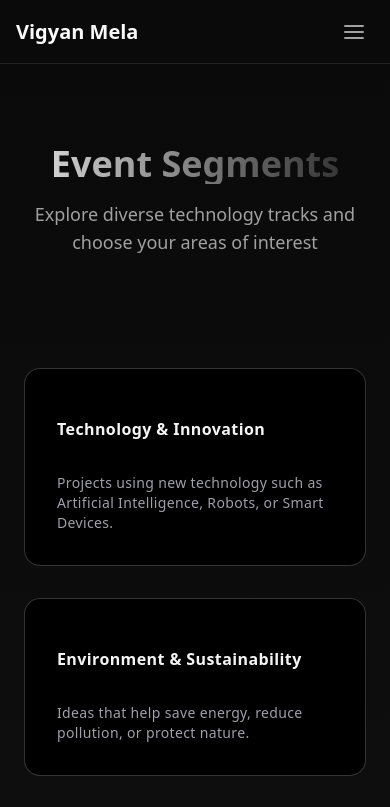
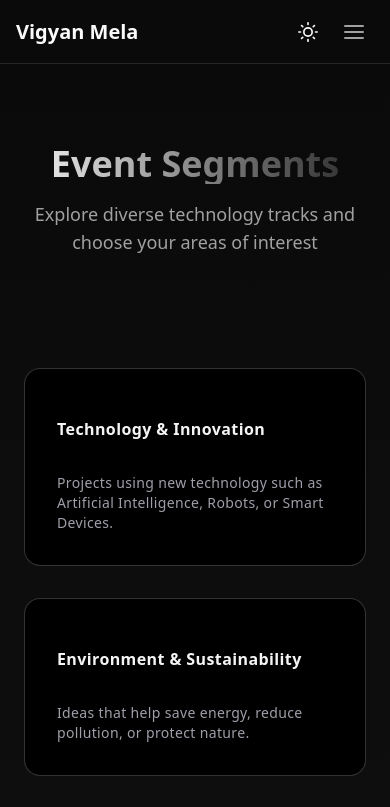
Before and after one commit to 0verWatchO5/vigyanmela2526, a Next.js app: page /segments in a window 390 px wide. Shown: the top 807 px of the page. Built offline with nearby package versions, Linux system fonts and the light colour scheme.

Commit message:
//themes added (button on navbar to toggle between light and dark mode)

```diff
--- a/app/globals.css
+++ b/app/globals.css
@@ -1,13 +1,35 @@
 @import "tailwindcss";
-@import "tw-animate-css";
+
+@plugin "tailwindcss-animate";
 
 @custom-variant dark (&:is(.dark *));
 
 @theme inline {
   --color-background: var(--background);
   --color-foreground: var(--foreground);
-  --font-sans: var(--font-geist-sans);
-  --font-mono: var(--font-geist-mono);
+  --color-card: var(--card);
+  --color-card-foreground: var(--card-foreground);
+  --color-popover: var(--popover);
+  --color-popover-foreground: var(--popover-foreground);
+  --color-primary: var(--primary);
+  --color-primary-foreground: var(--primary-foreground);
+  --color-secondary: var(--secondary);
+  --color-secondary-foreground: var(--secondary-foreground);
+  --color-muted: var(--muted);
+  --color-muted-foreground: var(--muted-foreground);
+  --color-accent: var(--accent);
+  --color-accent-foreground: var(--accent-foreground);
+  --color-destructive: var(--destructive);
+  --color-destructive-foreground: var(--destructive-foreground);
+  --color-border: var(--border);
+  --color-input: var(--input);
+  --color-ring: var(--ring);
+  --color-chart-1: var(--chart-1);
+  --color-chart-2: var(--chart-2);
+  --color-chart-3: var(--chart-3);
+  --color-chart-4: var(--chart-4);
+  --color-chart-5: var(--chart-5);
+  --radius: 0.5rem;
   --color-sidebar-ring: var(--sidebar-ring);
   --color-sidebar-border: var(--sidebar-border);
   --color-sidebar-accent-foreground: var(--sidebar-accent-foreground);
@@ -16,40 +38,10 @@
   --color-sidebar-primary: var(--sidebar-primary);
   --color-sidebar-foreground: var(--sidebar-foreground);
   --color-sidebar: var(--sidebar);
-  --color-chart-5: var(--chart-5);
-  --color-chart-4: var(--chart-4);
-  --color-chart-3: var(--chart-3);
-  --color-chart-2: var(--chart-2);
-  --color-chart-1: var(--chart-1);
-  --color-ring: var(--ring);
-  --color-input: var(--input);
-  --color-border: var(--border);
-  --color-destructive: var(--destructive);
-  --color-accent-foreground: var(--accent-foreground);
-  --color-accent: var(--accent);
-  --color-muted-foreground: var(--muted-foreground);
-  --color-muted: var(--muted);
-  --color-secondary-foreground: var(--secondary-foreground);
-  --color-secondary: var(--secondary);
-  --color-primary-foreground: var(--primary-foreground);
-  --color-primary: var(--primary);
-  --color-popover-foreground: var(--popover-foreground);
-  --color-popover: var(--popover);
-  --color-card-foreground: var(--card-foreground);
-  --color-card: var(--card);
-  --radius-sm: calc(var(--radius) - 4px);
-  --radius-md: calc(var(--radius) - 2px);
-  --radius-lg: var(--radius);
-  --radius-xl: calc(var(--radius) + 4px);
-  --shadow-input:
-    0px 2px 3px -1px rgba(0, 0, 0, 0.1),
-    0px 1px 0px 0px rgba(25, 28, 33, 0.02),
-    0px 0px 0px 1px rgba(25, 28, 33, 0.08);
 }
 
 :root {
-  --radius: 0.625rem;
-  --background: oklch(0% 0 0);
+  --background: oklch(1 0 0);
   --foreground: oklch(0.145 0 0);
   --card: oklch(1 0 0);
   --card-foreground: oklch(0.145 0 0);
@@ -64,6 +56,7 @@
   --accent: oklch(0.97 0 0);
   --accent-foreground: oklch(0.205 0 0);
   --destructive: oklch(0.577 0.245 27.325);
+  --destructive-foreground: oklch(0.577 0.245 27.325);
   --border: oklch(0.922 0 0);
   --input: oklch(0.922 0 0);
   --ring: oklch(0.708 0 0);
@@ -72,6 +65,7 @@
   --chart-3: oklch(0.398 0.07 227.392);
   --chart-4: oklch(0.828 0.189 84.429);
   --chart-5: oklch(0.769 0.188 70.08);
+  --radius: 0.625rem;
   --sidebar: oklch(0.985 0 0);
   --sidebar-foreground: oklch(0.145 0 0);
   --sidebar-primary: oklch(0.205 0 0);
@@ -85,11 +79,11 @@
 .dark {
   --background: oklch(0.145 0 0);
   --foreground: oklch(0.985 0 0);
-  --card: oklch(0.205 0 0);
+  --card: oklch(0.145 0 0);
   --card-foreground: oklch(0.985 0 0);
-  --popover: oklch(0.205 0 0);
+  --popover: oklch(0.145 0 0);
   --popover-foreground: oklch(0.985 0 0);
-  --primary: oklch(0.922 0 0);
+  --primary: oklch(0.985 0 0);
   --primary-foreground: oklch(0.205 0 0);
   --secondary: oklch(0.269 0 0);
   --secondary-foreground: oklch(0.985 0 0);
@@ -97,10 +91,11 @@
   --muted-foreground: oklch(0.708 0 0);
   --accent: oklch(0.269 0 0);
   --accent-foreground: oklch(0.985 0 0);
-  --destructive: oklch(0.704 0.191 22.216);
-  --border: oklch(1 0 0 / 10%);
-  --input: oklch(1 0 0 / 15%);
-  --ring: oklch(0.556 0 0);
+  --destructive: oklch(0.396 0.141 25.723);
+  --destructive-foreground: oklch(0.637 0.237 25.331);
+  --border: oklch(0.269 0 0);
+  --input: oklch(0.269 0 0);
+  --ring: oklch(0.439 0 0);
   --chart-1: oklch(0.488 0.243 264.376);
   --chart-2: oklch(0.696 0.17 162.48);
   --chart-3: oklch(0.769 0.188 70.08);
@@ -112,8 +107,8 @@
   --sidebar-primary-foreground: oklch(0.985 0 0);
   --sidebar-accent: oklch(0.269 0 0);
   --sidebar-accent-foreground: oklch(0.985 0 0);
-  --sidebar-border: oklch(1 0 0 / 10%);
-  --sidebar-ring: oklch(0.556 0 0);
+  --sidebar-border: oklch(0.269 0 0);
+  --sidebar-ring: oklch(0.439 0 0);
 }
 
 @layer base {
@@ -124,23 +119,3 @@
     @apply bg-background text-foreground;
   }
 }
-
-/* Scrollbar For WebKit browsers*/
-::-webkit-scrollbar {
-  width: 15px;
-}
-
-::-webkit-scrollbar-track {
-  background: rgb(50, 50, 50);
-  border-radius: 5px;
-}
-
-::-webkit-scrollbar-thumb {
-  background-color: #0c5aa7;
-  border-radius: 5px;
-  border: 3px solid #545454;
-}
-
-::-webkit-scrollbar-thumb:hover {
-  background-color: #003972;
-}
--- a/app/layout.tsx
+++ b/app/layout.tsx
@@ -1,11 +1,10 @@
 "use client";
-
 
 import { Geist, Geist_Mono } from "next/font/google";
 import "./globals.css";
-
-import React, { useState } from "react";
+import React, { useState, useEffect } from "react";
 import { usePathname } from "next/navigation";
+import { ThemeProvider, useTheme } from "next-themes";
 
 const geistSans = Geist({
   variable: "--font-geist-sans",
@@ -21,6 +20,45 @@ function cn(...inputs: any[]) {
   return inputs.filter(Boolean).join(" ");
 }
 
+// --- ICONS ---
+
+const IconSun = ({ className }: { className?: string }) => (
+  <svg
+    xmlns="http://www.w3.org/2000/svg"
+    viewBox="0 0 24 24"
+    fill="none"
+    stroke="currentColor"
+    strokeWidth="2"
+    strokeLinecap="round"
+    strokeLinejoin="round"
+    className={className}
+  >
+    <circle cx="12" cy="12" r="5" />
+    <line x1="12" y1="1" x2="12" y2="3" />
+    <line x1="12" y1="21" x2="12" y2="23" />
+    <line x1="4.22" y1="4.22" x2="5.64" y2="5.64" />
+    <line x1="18.36" y1="18.36" x2="19.78" y2="19.78" />
+    <line x1="1" y1="12" x2="3" y2="12" />
+    <line x1="21" y1="12" x2="23" y2="12" />
+    <line x1="4.22" y1="19.78" x2="5.64" y2="18.36" />
+    <line x1="18.36" y1="5.64" x2="19.78" y2="4.22" />
+  </svg>
+);
+
+const IconMoon = ({ className }: { className?: string }) => (
+  <svg
+    xmlns="http://www.w3.org/2000/svg"
+    viewBox="0 0 24 24"
+    fill="none"
+    stroke="currentColor"
+    strokeWidth="2"
+    strokeLinecap="round"
+    strokeLinejoin="round"
+    className={className}
+  >
+    <path d="M21 12.79A9 9 0 1 1 11.21 3 7 7 0 0 0 21 12.79z" />
+  </svg>
+);
 
 const IconHome = (props: any) => (
   <svg
@@ -148,6 +186,8 @@ const IconMenu = (props: any) => (
   </svg>
 );
 
+// --- NAVIGATION ITEMS ---
+
 export const navigationItems = [
   {
     label: "Home",
@@ -176,22 +216,53 @@ export const navigationItems = [
   },
 ];
 
+// --- COMPONENTS ---
+
+function ThemeToggle() {
+  const { theme, setTheme } = useTheme();
+  const [mounted, setMounted] = useState(false);
+
+  useEffect(() => {
+    setMounted(true);
+  }, []);
+
+  if (!mounted) return <div className="w-9 h-9" />;
+
+  return (
+    <button
+      onClick={() => setTheme(theme === "dark" ? "light" : "dark")}
+      className="flex items-center justify-center p-2 rounded-md hover:bg-zinc-100 dark:hover:bg-zinc-800 text-foreground transition-colors"
+      title="Toggle Theme"
+    >
+      {theme === "dark" ? (
+        <IconSun className="h-5 w-5" />
+      ) : (
+        <IconMoon className="h-5 w-5" />
+      )}
+      <span className="sr-only">Toggle theme</span>
+    </button>
+  );
+}
+
 const Header = ({ onMenuClick, isOpen }: { onMenuClick: () => void; isOpen: boolean }) => {
   return (
     <header className={cn(
         "sticky top-0 z-30 flex h-16 w-full items-center justify-between border-b bg-background px-4 lg:hidden",
-        "border-border" // Use global theme variable
+        "border-border"
       )}>
-      <h1 className="whitespace-nowrap font-bold text-xl text-foreground"> {}
+      <h1 className="whitespace-nowrap font-bold text-xl text-foreground">
         Vigyan Mela
       </h1>
+      <div className="flex items-center gap-2">
+        <ThemeToggle />
         <button
           type="button"
           onClick={onMenuClick}
-        className="p-2 rounded-md text-muted-foreground hover:bg-zinc-800"
+          className="p-2 rounded-md text-muted-foreground hover:bg-zinc-100 dark:hover:bg-zinc-800"
         >
           {isOpen ? <IconX /> : <IconMenu />}
         </button>
+      </div>
     </header>
   );
 };
@@ -201,10 +272,10 @@ const MobileNavMenu = ({ isOpen, onClose, currentPath }: { isOpen: boolean; onCl
     <div
       className={cn(
         "fixed top-16 left-0 z-20 w-full border-b bg-background p-4",
-        "border-border", // Use global theme variable
-        "lg:hidden", // Hide on desktop
+        "border-border",
+        "lg:hidden",
         "transition-transform duration-300 ease-in-out",
-        isOpen ? "translate-y-0" : "-translate-y-[200%]" // Slide from top
+        isOpen ? "translate-y-0" : "-translate-y-[200%]"
       )}
     >
       <div className="flex flex-col gap-2">
@@ -212,9 +283,9 @@ const MobileNavMenu = ({ isOpen, onClose, currentPath }: { isOpen: boolean; onCl
           <SidebarLink
             key={index}
             link={item}
-            isCollapsed={false} // Always show text
+            isCollapsed={false}
             isActive={currentPath === item.href}
-            onClick={onClose} // Close menu on link click
+            onClick={onClose}
           />
         ))}
       </div>
@@ -222,16 +293,15 @@ const MobileNavMenu = ({ isOpen, onClose, currentPath }: { isOpen: boolean; onCl
   );
 };
 
-
 const Sidebar = ({ children, isCollapsed, onMouseEnter, onMouseLeave }: { children: React.ReactNode; isCollapsed: boolean; onMouseEnter: () => void; onMouseLeave: () => void; }) => {
   return (
     <aside
       className={cn(
         "fixed top-0 left-0 z-50 flex h-screen flex-col overflow-y-auto border-r bg-background p-4",
-        "border-border", // Use global theme variable
-        "transition-all duration-300 ease-in-out", // Use 'all' for width
+        "border-border",
+        "transition-all duration-300 ease-in-out",
         isCollapsed ? "w-20" : "w-64",
-        "hidden lg:flex" // HIDE ON MOBILE, show on desktop
+        "hidden lg:flex"
       )}
       onMouseEnter={onMouseEnter}
       onMouseLeave={onMouseLeave}
@@ -252,7 +322,7 @@ const SidebarBody = ({ children, isCollapsed }: { children: React.ReactNode; isC
       >
         <h1
           className={cn(
-            "whitespace-nowrap font-bold text-2xl text-foreground", // MODIFIED: text-primary to text-foreground
+            "whitespace-nowrap font-bold text-2xl text-foreground",
             isCollapsed && "hidden"
           )}
         >
@@ -268,8 +338,7 @@ const SidebarBody = ({ children, isCollapsed }: { children: React.ReactNode; isC
         Where Science Meets Innovation
       </p>
 
-      {}
-      <div className="flex-grow">
+      <div className="flex-grow flex flex-col">
         {children}
       </div>
     </div>
@@ -285,19 +354,19 @@ const SidebarLink = ({
   link: { href: string; icon: React.ReactElement<{ className?: string }>; label: string };
   isCollapsed: boolean;
   isActive: boolean;
-  [key: string]: any; // For onClick, etc.
+  [key: string]: any;
 }) => {
   return (
     <a
       href={link.href}
       className={cn(
-        "relative group flex items-center gap-3 rounded-md px-3 py-2 text-sm font-medium text-foreground transition-colors duration-200", // MODIFIED: text-primary to text-foreground
-        isActive ? "bg-zinc-800" : "hover:bg-zinc-800", // This style is fine
+        "relative group flex items-center gap-3 rounded-md px-3 py-2 text-sm font-medium text-foreground transition-colors duration-200",
+        // FIXED: Adaptive background colors
+        isActive ? "bg-zinc-100 dark:bg-zinc-800" : "hover:bg-zinc-100 dark:hover:bg-zinc-800",
         isCollapsed && "justify-center"
       )}
-      {...props} // Apply props
+      {...props}
     >
-      {}
       <span
         className={cn(
           "absolute inset-y-0 left-0 w-1 rounded-r-full bg-blue-500 transition-all duration-300 ease-in-out",
@@ -319,11 +388,11 @@ export function SidebarComponent({ currentPath }: { currentPath: string }) {
   return (
     <Sidebar
       isCollapsed={isCollapsed}
-      onMouseEnter={() => setIsCollapsed(false)} // Expand on hover
-      onMouseLeave={() => setIsCollapsed(true)} // Collapse on leave
+      onMouseEnter={() => setIsCollapsed(false)}
+      onMouseLeave={() => setIsCollapsed(true)}
     >
       <SidebarBody isCollapsed={isCollapsed}>
-        <div className="flex flex-col gap-2">
+        <div className="flex flex-col gap-2 flex-1">
           {navigationItems.map((item, index) => (
             <SidebarLink
               key={index}
@@ -333,11 +402,13 @@ export function SidebarComponent({ currentPath }: { currentPath: string }) {
             />
           ))}
         </div>
+        <div className="mt-auto border-t border-border pt-4 flex items-center justify-center">
+           <ThemeToggle />
+        </div>
       </SidebarBody>
     </Sidebar>
   );
 }
-
 
 export default function RootLayout({
   children,
@@ -345,25 +416,26 @@ export default function RootLayout({
   children: React.ReactNode;
 }>) {
   const [isMobileMenuOpen, setIsMobileMenuOpen] = useState(false);
-  const pathname = usePathname(); // Get current path
-
+  const pathname = usePathname();
 
   return (
-
-    <html lang="en" className="dark">
-      <head>
-        {}
-      </head>
+    <html lang="en" suppressHydrationWarning>
+      <head />
       <body
-        className={`${geistSans.variable} ${geistMono.variable} antialiased bg-background text-foreground`} // MODIFIED: text-primary to text-foreground
+        className={`${geistSans.variable} ${geistMono.variable} antialiased bg-background text-foreground`}
+      >
+        <ThemeProvider
+            attribute="class"
+            defaultTheme="dark"
+            enableSystem
+            disableTransitionOnChange
           >
 
-        {}
           <Header
             isOpen={isMobileMenuOpen}
             onMenuClick={() => setIsMobileMenuOpen(!isMobileMenuOpen)}
           />
-        {}
+
           <MobileNavMenu
             isOpen={isMobileMenuOpen}
             onClose={() => setIsMobileMenuOpen(false)}
@@ -371,15 +443,13 @@ export default function RootLayout({
           />
 
           <div className="flex min-h-screen w-full">
-
-          {}
             <SidebarComponent currentPath={pathname} />
 
-          {/* 4. Main content area - add left margin to account for fixed sidebar */}
             <main className="flex flex-1 flex-col items-stretch lg:ml-20 w-100">
               {children}
             </main>
           </div>
+        </ThemeProvider>
       </body>
     </html>
   );
--- /dev/null
+++ b/components/theme-toggle.tsx
@@ -0,0 +1,69 @@
+"use client";
+
+import * as React from "react";
+import { useTheme } from "next-themes";
+
+export function ThemeToggle() {
+  const { theme, setTheme } = useTheme();
+  const [mounted, setMounted] = React.useState(false);
+
+  // Prevent hydration mismatch
+  React.useEffect(() => {
+    setMounted(true);
+  }, []);
+
+  if (!mounted) return <div className="w-9 h-9" />; // Placeholder
+
+  return (
+    <button
+      onClick={() => setTheme(theme === "dark" ? "light" : "dark")}
+      className="flex items-center justify-center p-2 rounded-md hover:bg-zinc-200 dark:hover:bg-zinc-800 text-foreground transition-colors"
+      title="Toggle Theme"
+    >
+      {theme === "dark" ? (
+        <IconSun className="h-5 w-5" />
+      ) : (
+        <IconMoon className="h-5 w-5" />
+      )}
+      <span className="sr-only">Toggle theme</span>
+    </button>
+  );
+}
+
+const IconSun = ({ className }: { className?: string }) => (
+  <svg
+    xmlns="http://www.w3.org/2000/svg"
+    viewBox="0 0 24 24"
+    fill="none"
+    stroke="currentColor"
+    strokeWidth="2"
+    strokeLinecap="round"
+    strokeLinejoin="round"
+    className={className}
+  >
+    <circle cx="12" cy="12" r="5" />
+    <line x1="12" y1="1" x2="12" y2="3" />
+    <line x1="12" y1="21" x2="12" y2="23" />
+    <line x1="4.22" y1="4.22" x2="5.64" y2="5.64" />
+    <line x1="18.36" y1="18.36" x2="19.78" y2="19.78" />
+    <line x1="1" y1="12" x2="3" y2="12" />
+    <line x1="21" y1="12" x2="23" y2="12" />
+    <line x1="4.22" y1="19.78" x2="5.64" y2="18.36" />
+    <line x1="18.36" y1="5.64" x2="19.78" y2="4.22" />
+  </svg>
+);
+
+const IconMoon = ({ className }: { className?: string }) => (
+  <svg
+    xmlns="http://www.w3.org/2000/svg"
+    viewBox="0 0 24 24"
+    fill="none"
+    stroke="currentColor"
+    strokeWidth="2"
+    strokeLinecap="round"
+    strokeLinejoin="round"
+    className={className}
+  >
+    <path d="M21 12.79A9 9 0 1 1 11.21 3 7 7 0 0 0 21 12.79z" />
+  </svg>
+);
--- a/package.json
+++ b/package.json
@@ -29,11 +29,13 @@
     "motion": "^12.23.24",
     "next": "16.0.1",
     "next-cloudinary": "^6.17.4",
+    "next-themes": "^0.4.6",
     "react": "19.2.0",
     "react-dom": "19.2.0",
     "react-dropzone": "^14.3.8",
     "resend": "^6.4.2",
     "tailwind-merge": "^3.4.0",
+    "tailwindcss-animate": "^1.0.7",
     "three": "^0.181.1"
   },
   "devDependencies": {
```
Also changed, not shown: components/registration/EventRegistrationForm.tsx (+7 -19 lines), components/theme-provider.tsx (added, +11 -0 lines), components/ui/animated-testimonials.tsx (+14 -7 lines), components/ui/card-hover-effect.tsx (+15 -25 lines), components/ui/form-inputs.tsx (+22 -72 lines), 1 other file (tests, documents, lock files or other folders). Lines whose indentation alone changed are shown as unchanged.
